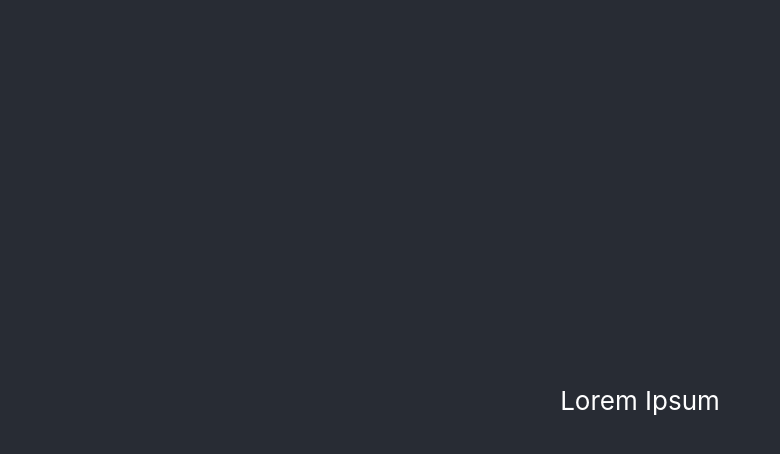
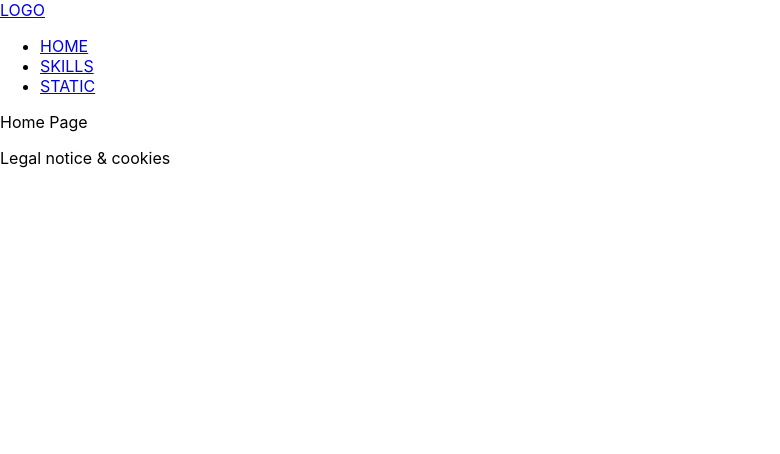
Before and after one commit to dunjamarc/candidate-skills, a React (Create React App) app: page / in a window 1280 px wide. Shown: the top 454 px of the page, without its empty margins (0-780 px from the left). Built offline with nearby package versions, Linux system fonts and the light colour scheme.

Commit message:
Create project pages and routes

```diff
--- a/package.json
+++ b/package.json
@@ -8,6 +8,7 @@
     "@testing-library/user-event": "^7.2.1",
     "react": "^16.12.0",
     "react-dom": "^16.12.0",
+    "react-router-dom": "^5.1.2",
     "react-scripts": "3.4.0"
   },
   "scripts": {
--- a/src/App/App.js
+++ b/src/App/App.js
@@ -1,14 +1,26 @@
 import React from 'react';
+import { BrowserRouter, Switch, Route } from "react-router-dom";
 import '../style/css/style.css';
+import Header from './partials/Header';
+import HomePage from './pages/HomePage';
+import Skills from './pages/Skills';
+import Static from './pages/Static';
+import Footer from './partials/Footer';
 
 function App() {
-  return (
-    <div className="App">
-      <header className="App-header">
-        Lorem Ipsum
-      </header>
-    </div>
-  );
+  	return (
+    	<React.Fragment>
+			<BrowserRouter>
+				<Header />
+				<Switch>
+					<Route exact path='/' component={HomePage} />
+					<Route path='/skills' component={Skills} />
+					<Route path='/static' component={Static} />
+				</Switch>
+			</BrowserRouter>
+			<Footer />
+		</React.Fragment>
+  	);
 }
 
 export default App;
--- /dev/null
+++ b/src/App/pages/HomePage.js
@@ -0,0 +1,14 @@
+import React from "react";
+
+const HomePage = () => {
+
+    return (
+        <section className="main">
+            <div className="container">
+                <p>Home Page</p>
+            </div>
+        </section>
+    )
+}
+
+export default HomePage;
--- /dev/null
+++ b/src/App/pages/Skills.js
@@ -0,0 +1,14 @@
+import React from "react";
+
+const Skills = () => {
+
+    return (
+        <section className="main">
+            <div className="container">
+                <p>Skills</p>
+            </div>
+        </section>
+    )
+}
+
+export default Skills;
--- /dev/null
+++ b/src/App/pages/Static.js
@@ -0,0 +1,14 @@
+import React from "react";
+
+const Static = () => {
+
+    return (
+        <section className="main">
+            <div className="container">
+                <p>Static</p>
+            </div>
+        </section>
+    )
+}
+
+export default Static;
--- /dev/null
+++ b/src/App/partials/Footer.js
@@ -0,0 +1,14 @@
+import React from "react";
+
+const Footer = () => {
+
+    return (
+        <footer>
+            <div className="container">
+                <p>Legal notice & cookies</p>
+            </div>
+        </footer>
+    )
+}
+
+export default Footer;
--- /dev/null
+++ b/src/App/partials/Header.js
@@ -0,0 +1,22 @@
+import React from "react";
+import {Link} from 'react-router-dom';
+
+const Header = (props) => {
+
+    return (
+        <header>
+            <div className="container">
+                <nav className="nav-wrapper">
+                    <Link to='/' className="brand-logo">LOGO</Link>
+                    <ul className="menu">
+                        <li><Link to='/'>HOME</Link></li>
+                        <li><Link to='/skills'>SKILLS</Link></li>
+                        <li><Link to='/static'>STATIC</Link></li>
+                    </ul>
+                </nav>
+            </div>
+        </header>
+    )
+}
+
+export default Header;
```
Also changed, not shown: 1 other file (tests, documents, lock files or other folders).
